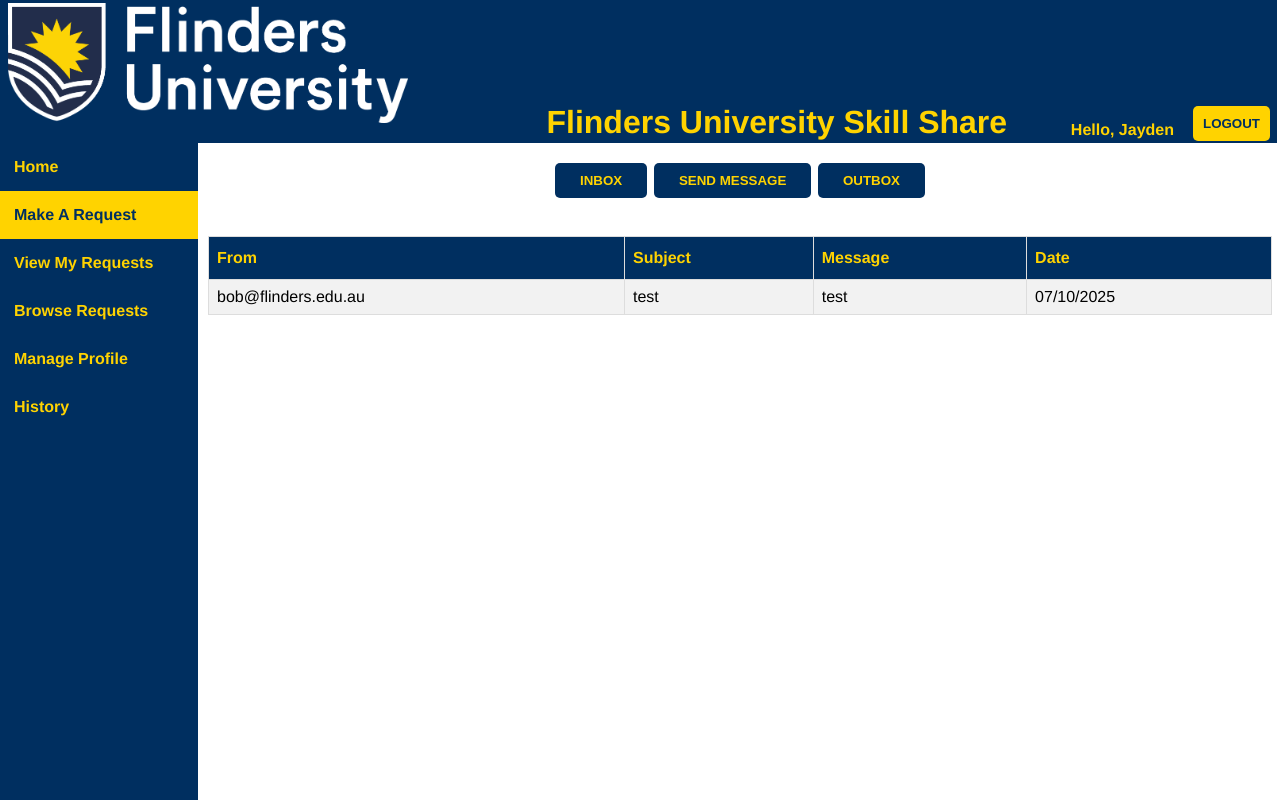
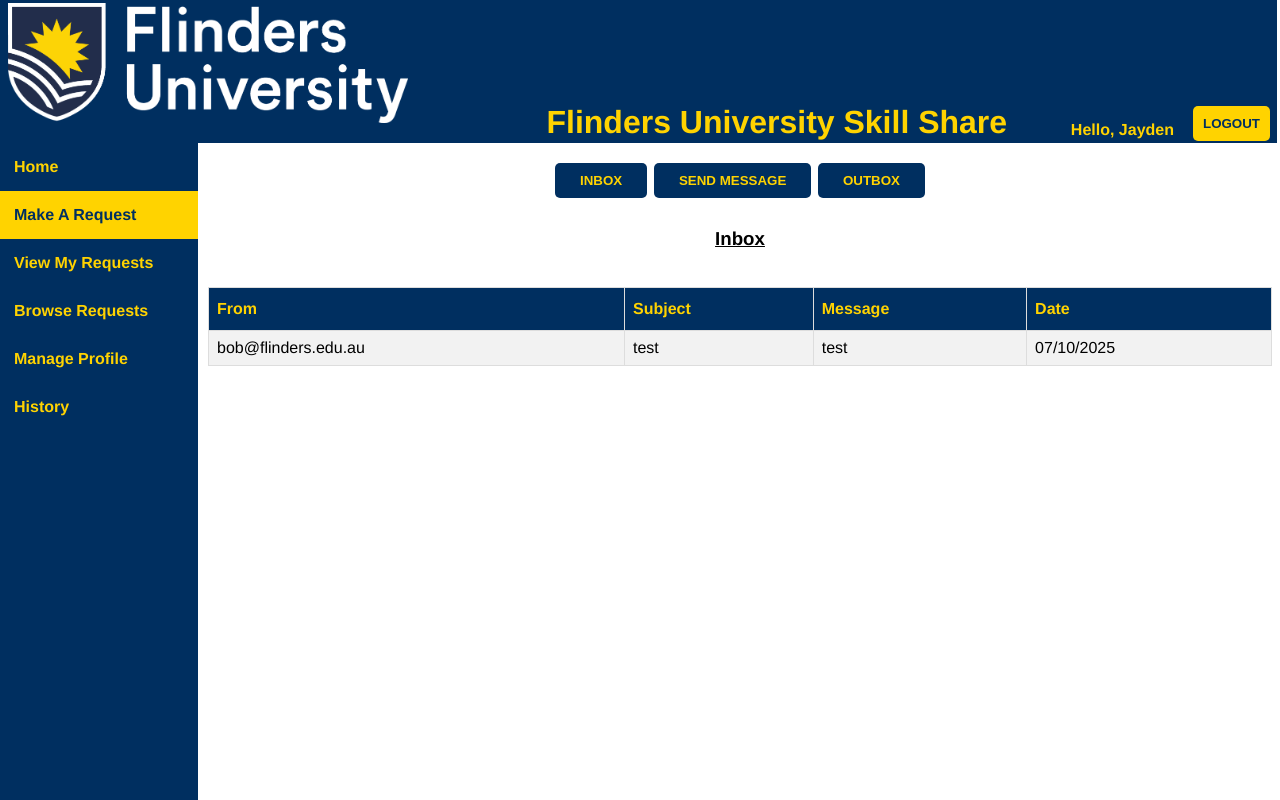
Before and after one commit to MightyAttacker/FUSS-Repo, a PHP site: page /Webpages/inbox.php in a window 1280 px wide. Run offline with PHP 8.4, Linux system fonts and the light colour scheme; a user stored in the database is signed in; data comes from the database, SQL or seed files in the repository; a stand-in replaces the project's code that opens the database connection.

Commit message:
Inbox page JS and starting on the php api to send message to db

```diff
--- /dev/null
+++ b/src/Webpages/inbox.js
@@ -0,0 +1,19 @@
+function showInbox() {
+document.getElementById('outbox').style.display='none'
+document.getElementById('inbox').style.display='block'
+document.getElementById('sendMessage').style.display='none'
+
+}
+
+function showOutbox() {
+document.getElementById('inbox').style.display='none'
+document.getElementById('outbox').style.display='block'
+document.getElementById('sendMessage').style.display='none'
+
+}
+function showMessage() {
+document.getElementById('inbox').style.display='none'
+document.getElementById('outbox').style.display='none'
+document.getElementById('sendMessage').style.display='block'
+
+}
--- a/src/Webpages/inbox.php
+++ b/src/Webpages/inbox.php
@@ -35,9 +35,9 @@ $user = $stmt3->get_result()->fetch_assoc()['firstName'];
 <head>
   <meta charset="UTF-8">
   <meta name="viewport" content="width=device-width, initial-scale=1.0">
-  <link rel="stylesheet" href="messagesStyle.css">
+  <link rel="stylesheet" href="inboxStyle.css">
   <meta name="author" content="Jayden">
-  <script src="login.js"> </script>
+  <script src="inbox.js"> </script>
   <title>FUSS Messages Page</title>
 </head>
 
@@ -73,11 +73,12 @@ $user = $stmt3->get_result()->fetch_assoc()['firstName'];
 
   <main>
     <div id="Header">
-      <h2> <Button class="button">Inbox</Button> <Button class="button">Send Message</Button> <Button class="button">Outbox</Button> </h2>
+      <h2> <Button onclick="showInbox()" class="button">Inbox</Button> <Button class="button" onclick="showMessage()">Send Message</Button> <Button onclick="showOutbox()" class="button" >Outbox</Button> </h2>
     </div>
 
-    <div id="inboxContainer">
-      <div id="inboxMessages">
+    <div id="mailboxContainer">
+      <div id="inbox">
+        <h3 class="currentMailbox">Inbox</h3>
         <table id="inboxTable">
           <tr>
             <th>From</th>
@@ -98,10 +99,57 @@ $user = $stmt3->get_result()->fetch_assoc()['firstName'];
             echo "<h3>"."No Messages Found"."</h3>";
                   }
           $stmt->close();
-          $conn->close();
+
           ?>
         </table>
       </div>
+      <div id="sendMessage">
+        <h3 class="currentMailbox">Sending Message</h3>
+        <form action="../inc/sendMessage.inc.php" method="post" id="messageForm">
+          <div class="form-card">
+          <div class="form-section">
+          <label for="toEmail">To </label><br>
+          <input class=".form-item" type="email" id="toEmail" name="toEmail" required><br>
+          </div>
+          <div class="form-section">
+          <label for="subject">Subject:</label><br>
+          <input class=".form-item" type="text" id="subject" name="subject" required><br>
+          </div>
+          <div class="form-section">
+          <label for="message">Message:</label><br>
+          <textarea id="message" name="message" rows="4" cols="50" required></textarea><br>
+          </div>
+          <input id="submitButtons" class="button" type="submit" value="Send">
+          <input id="submitButtons" class="button" type="reset" value="Clear">
+          </div>
+      </div>
+      <div id="outbox">
+        <h3 class="currentMailbox">Outbox</h3>
+        <table id="outboxTable">
+          <tr>
+            <th>To</th>
+            <th>Subject</th>
+            <th>Message</th>
+            <th>Date</th>
+          </tr>
+          <?php
+          $stmt4 = $conn->prepare("SELECT Subject, sentto, message, DATE_FORMAT(created,'%d/%m/%Y') FROM user_mailbox INNER JOIN mailbox ON mailbox.id = user_mailbox.message_id WHERE user_mailbox.user =? AND user_mailbox.mailbox = 'Out';");
+          $stmt4->bind_param("s", $email);
+          $stmt4->execute();
+          $result = $stmt4->get_result();
+           if ($result->num_rows > 0) {
+            while ($row = $result->fetch_assoc()) {
+                echo "<td>". $row["sentto"] . "</td>" . "<td>". $row["Subject"] . "</td>" . "<td>". $row["message"] . "</td>" ."<td>". $row["DATE_FORMAT(created,'%d/%m/%Y')"]. "</td>" . "<br>";
+            }
+        } else {
+            echo "<h3>"."No Messages Found"."</h3>";
+                  }
+          $stmt4->close();
+
+          ?>
+        </table>
+      </div>
+
     </div>
 
   </main>
--- a/src/Webpages/messagesStyle.css
+++ b/src/Webpages/inboxStyle.css
@@ -146,3 +146,57 @@ th {
     background-color: #002F60;
     cursor: pointer;
 }
+.currentMailbox{
+    text-align: center;
+    text-decoration: underline;
+    padding-top: 10px;
+
+}
+#outbox{
+    display: none;
+}
+#sendMessage{
+    display: none;
+}
+
+#messageForm{
+    justify-content: center;
+    font-weight: bold;
+    padding: 30px;
+    margin: 60px auto;
+    width: 400px;
+    border: 4px solid #002F60;
+    border-radius: 5px;
+    display: flex;
+
+}
+
+.form-card {
+
+    min-height: 250px;
+    text-align: left;
+
+}
+
+.form-item{
+
+    padding: 10px;
+    padding-bottom: 25px;
+    margin: 5px 10px 5px 0px;
+    border: 1px solid #373434;
+    border-radius: 5px;
+    display: block;
+    width: 300px;
+    box-sizing: border-box;
+    font-size: 16px;
+}
+#submitButtons{
+    margin-right: 100px;
+    text-align: center;
+    align-items: center;
+    justify-content: center;
+}
+
+.form-section{
+    padding-bottom: 20px;
+}
--- a/src/Webpages/loginPages/loginStyle.css
+++ b/src/Webpages/loginPages/loginStyle.css
@@ -103,7 +103,7 @@ h2{
 }
 
 #submitButtons{
-    display: block;
+    margin-right: 100px;
     text-align: center;
     align-items: center;
     justify-content: center;
```
Also changed, not shown: src/inc/sendMessage.inc.php (added).
